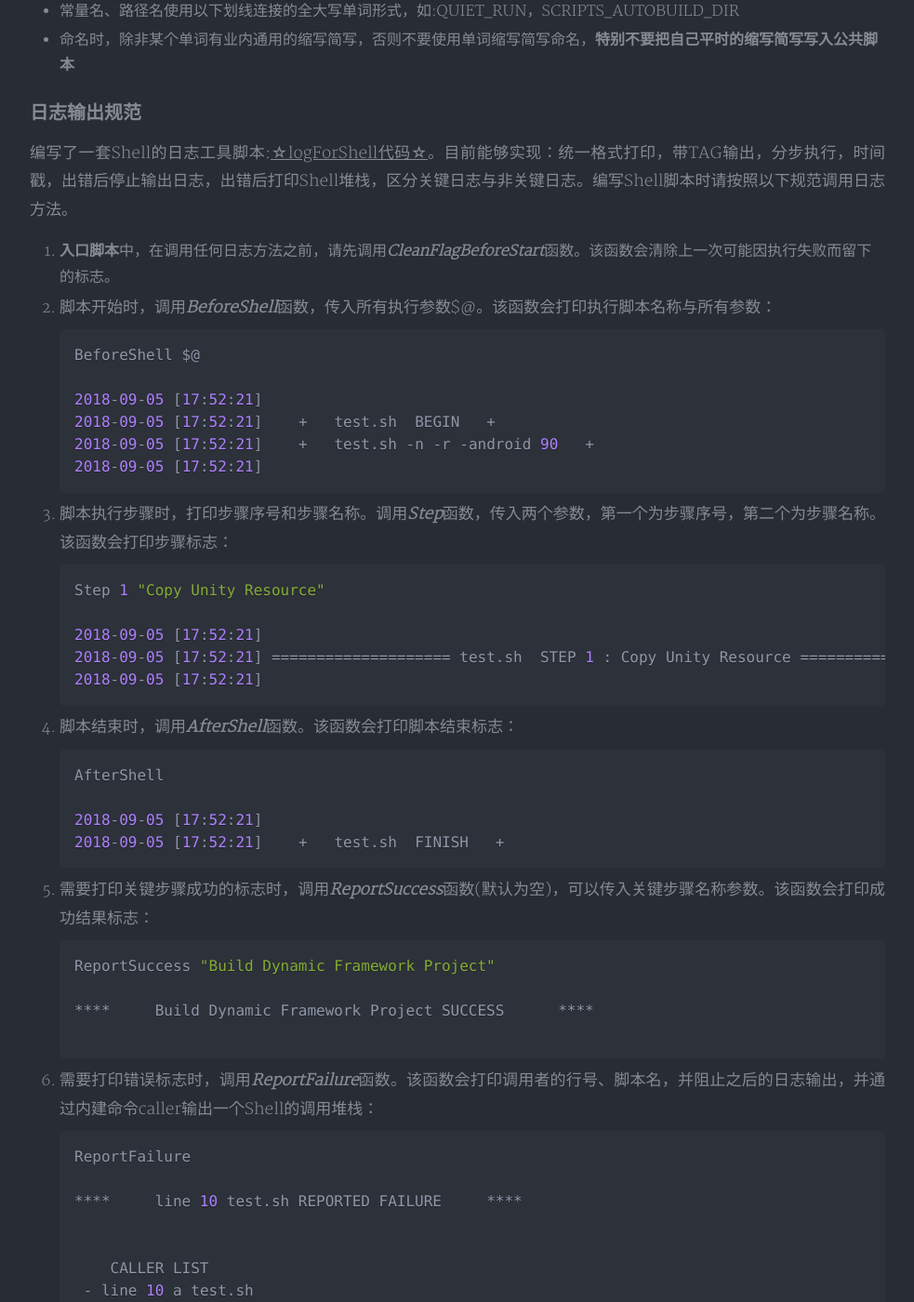
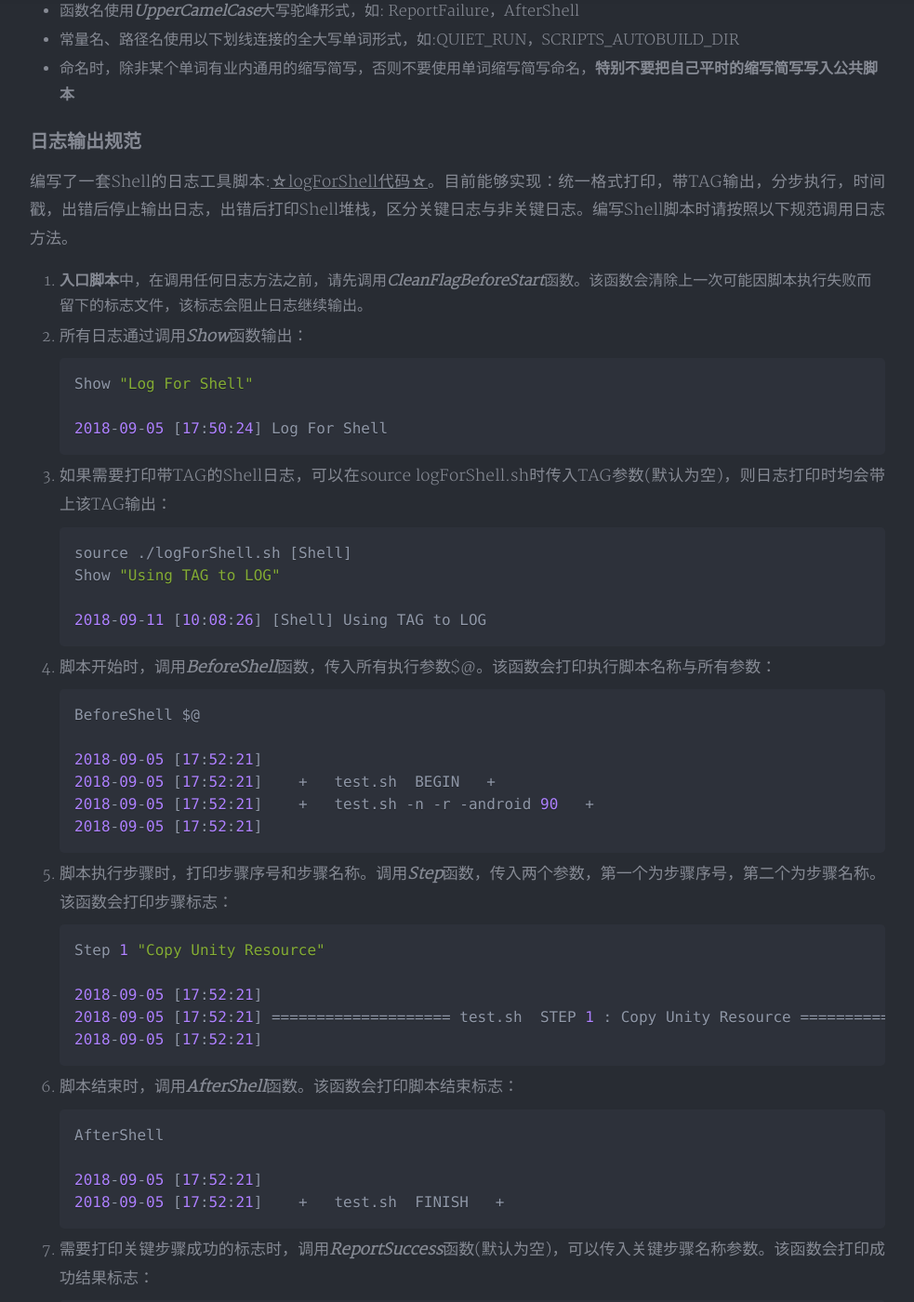
Before and after one commit to 7ippo/7ippo.github.io, a Jekyll site: the page built from _posts/2018-09-28-Log-for-Shell.md, in a window 1280 px wide and 1400 px high, scrolled down 1900 px. Shown: the whole window at 93% size, without its empty margins (148-1131 px from the left). Built offline with Jekyll 4.4.1, drawn with Linux system fonts in a browser that asks for light colours; nearby versions of some CDN libraries; formulas are drawn with MathJax 3; comment, search, counter and statistics services are not loaded; a style sheet for code colours, icons or effects is not loaded; some of the changed text lies outside the part shown.

Commit message:
modified _posts

```diff
--- a/_posts/2018-09-28-Log-for-Shell.md
+++ b/_posts/2018-09-28-Log-for-Shell.md
@@ -31,6 +31,7 @@
 <li>关键日志和非关键日志进行区分</li>
 <li>不打印看起来没有意义或没有人会看的日志</li>
 <li>调试脚本时打印的辅助日志，调试完成后<strong>务必</strong>删掉</li>
+<li>生产环境中执行脚本<strong>不要带-x选项</strong></li>
 </ol>
 </li>
 </ul>
@@ -67,7 +68,22 @@
 <h3>日志输出规范</h3>
 <p>编写了一套Shell的日志工具脚本:<a href="https://github.com/7ippo/logForShell">☆logForShell代码☆</a>。目前能够实现：统一格式打印，带TAG输出，分步执行，时间戳，出错后停止输出日志，出错后打印Shell堆栈，区分关键日志与非关键日志。编写Shell脚本时请按照以下规范调用日志方法。</p>
 <ol>
-<li><strong>入口脚本</strong>中，在调用任何日志方法之前，请先调用&nbsp;<strong><em>CleanFlagBeforeStart</em></strong>&nbsp;函数。该函数会清除上一次可能因执行失败而留下的标志。</li>
+<li><strong>入口脚本</strong>中，在调用任何日志方法之前，请先调用&nbsp;<strong><em>CleanFlagBeforeStart</em></strong>&nbsp;函数。该函数会清除上一次可能因脚本执行失败而留下的标志文件，该标志会阻止日志继续输出。</li>
+<li>
+<p>所有日志通过调用&nbsp;<strong><em>Show</em></strong>&nbsp;函数输出：</p>
+<pre><code class="language-python">Show "Log For Shell"
+
+2018-09-05 [17:50:24] Log For Shell
+</code></pre>
+</li>
+<li>
+<p>如果需要打印带TAG的Shell日志，可以在source logForShell.sh时传入TAG参数(默认为空)，则日志打印时均会带上该TAG输出：</p>
+<pre><code class="language-python">source ./logForShell.sh [Shell]
+Show "Using TAG to LOG"
+
+2018-09-11 [10:08:26] [Shell] Using TAG to LOG
+</code></pre>
+</li>
 <li>
 <p>脚本开始时，调用&nbsp;<strong><em>BeforeShell</em></strong>&nbsp;函数，传入所有执行参数$@。该函数会打印执行脚本名称与所有参数：</p>
 <pre><code class="language-python">BeforeShell $@
@@ -118,15 +134,7 @@
 </code></pre>
 </li>
 <li>
-<p>非关键命令，如svn操作，cp命令执行前请调用&nbsp;<strong><em>BlankLine</em></strong>&nbsp;打印一个空行</p>
-</li>
-<li>
-<p>如果需要打印带TAG的Shell日志，可以在source logForShell.sh时传入TAG参数(默认为空)，则日志打印时均会带上该TAG输出：</p>
-<pre><code class="language-python">source ./logForShell.sh [Shell]
-Show "Using TAG to LOG"
-
-2018-09-11 [10:08:26] [Shell] Using TAG to LOG
-</code></pre>
+<p>非关键命令，如svn操作，拷贝命令执行前请调用&nbsp;<strong><em>BlankLine</em></strong>&nbsp;打印一个空行</p>
 </li>
 </ol>
 <h3>其他规范</h3>
```
Also changed, not shown: _posts/2018-11-28-Unity入门-编写一个2DRoguelike游戏.md (+0 -1 lines), 6 other files.
